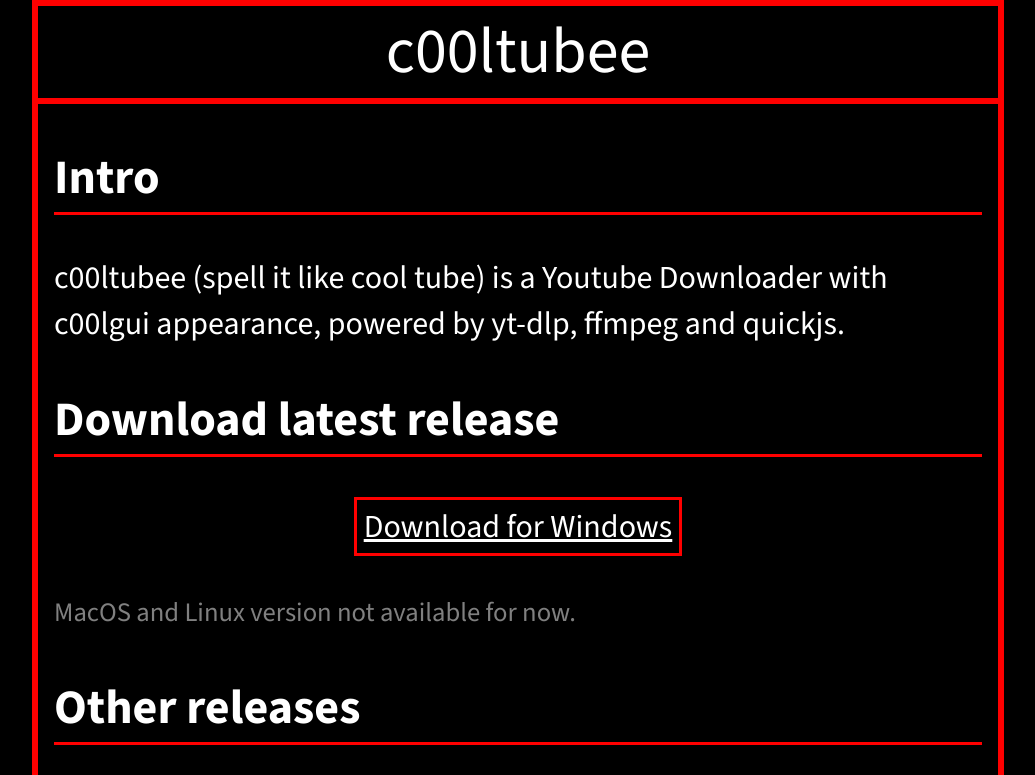
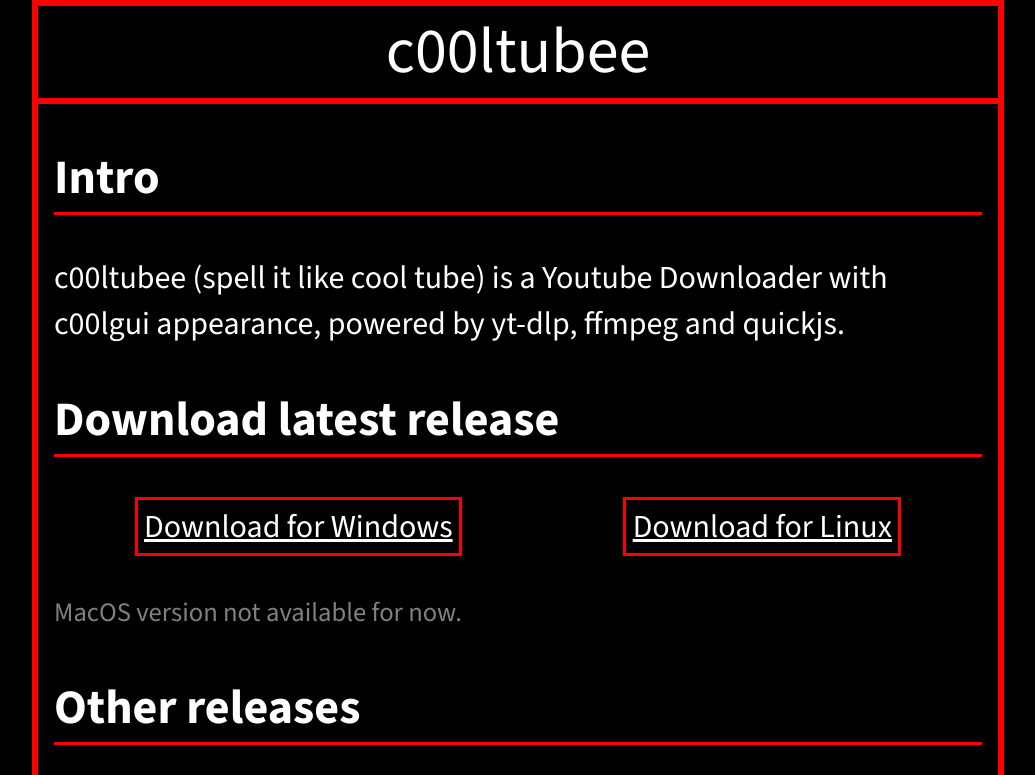
Before and after one commit to islabre1426/c00ltubee, a plain HTML site: page docs/index.html in a window 1280 px wide. Shown: the top 775 px of the page, without its empty margins (122-1157 px from the left). Drawn offline with Linux system fonts and the light colour scheme.

Commit message:
Updating website

```diff
--- a/docs/index.html
+++ b/docs/index.html
@@ -30,9 +30,10 @@
         <h2>Download latest release</h2>
         <div class="download">
             <a href="https://github.com/islabre1426/c00ltubee/releases/latest/download/c00ltubee.exe">Download for Windows</a>
+            <a href="https://github.com/islabre1426/c00ltubee/releases/latest/download/c00ltubee">Download for Linux</a>
         </div>
         <p>
-            <small>MacOS and Linux version not available for now.</small>
+            <small>MacOS version not available for now.</small>
         </p>
 
         <h2>Other releases</h2>
```
